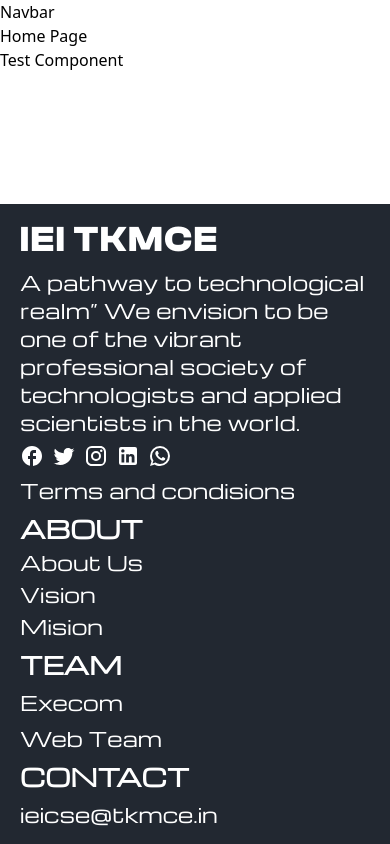
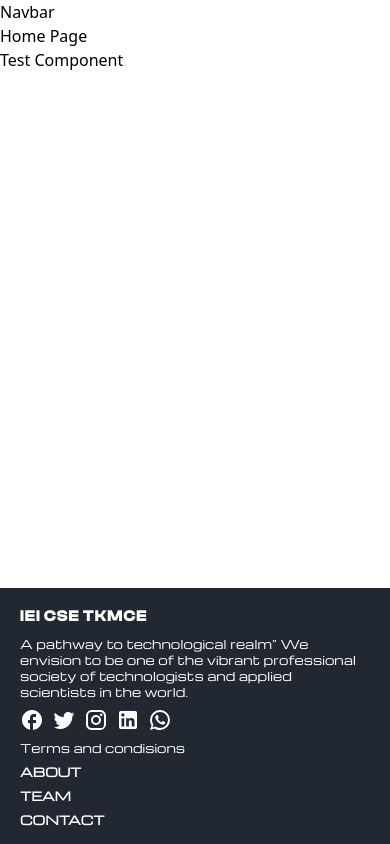
Before and after one commit to agastus047/iei-cse-tkmce, a Next.js app: page / in a window 390 px wide. Built offline with nearby package versions, Linux system fonts and the light colour scheme.

Commit message:
responsiveness improved

```diff
--- a/src/components/Footer.jsx
+++ b/src/components/Footer.jsx
@@ -7,11 +7,11 @@ export default function Footer() {
   return (
     <div className="bg-[#222831] pt-4 md:pt-8 pb-4 md:pb-8 grid md:grid-cols-12 px-5 md:px-20 gap-2 md:gap-20 font-michroma" >
       <div className="grid md:col-span-6 gap-2 md:gap-4">
-        <div className="text-4xl text-white font-bold font-clash tracking-wider">
-          IEI TKMCE
+        <div className="text-l text-white font-bold font-clash tracking-wider">
+          IEI CSE TKMCE
 
         </div>
-        <div className="text-xl text-white">
+        <div className="text-xs text-white">
           A pathway to technological realm” We envision to be one of the vibrant professional society of technologists and applied scientists in the world.
         </div>
         <div className='flex gap-2 md:gap-4'>
@@ -21,41 +21,41 @@ export default function Footer() {
           <LinkedInIcon sx={{ color: 'white' }} className='w-8 h-8 ' />
           <WhatsAppIcon sx={{ color: 'white' }} className='w-8 h-8 ' />
         </div>
-        <div className='text-white text-xl'>
+        <div className='text-white text-xs'>
         Terms and condisions
         </div>
       </div>
       <div className="grid md:col-span-6 md:grid-cols-6 gap-2 md:gap-4">
         <div className='grid col-span-2 gap-1 place-content-start'>
-          <div className='text-white font-semibold text-2xl'>
+          <div className='text-white font-semibold text-xs'>
             ABOUT
           </div>
-          <div className='text-white text-xl '>
+          <div className='text-white text-xs hidden md:block'>
             About Us
           </div>
-          <div className='text-white text-xl'>
+          <div className='text-white text-xs hidden md:block'>
             Vision
           </div>
-          <div className='text-white text-xl'>
+          <div className='text-white text-xs hidden md:block'>
             Mision
           </div>
         </div>
         <div className='grid col-span-2 gap-2 place-content-start'>
-          <div className='text-white font-semibold text-2xl'>
+          <div className='text-white font-semibold text-xs'>
             TEAM
           </div>
-          <div className='text-white text-xl '>
+          <div className='text-white text-xs hidden md:block'>
             Execom
           </div>
-          <div className='text-white text-xl'>
+          <div className='text-white text-xs hidden md:block'>
             Web Team
           </div>
         </div>
         <div className='grid col-span-2 gap-2 place-content-start'>
-          <div className='text-white font-semibold text-2xl '>
+          <div className='text-white font-semibold text-xs '>
             CONTACT
           </div>
-          <div className='text-white text-xl '>
+          <div className='text-white text-xs hidden md:block'>
             ieicse@tkmce.in
           </div>
         </div>
```
